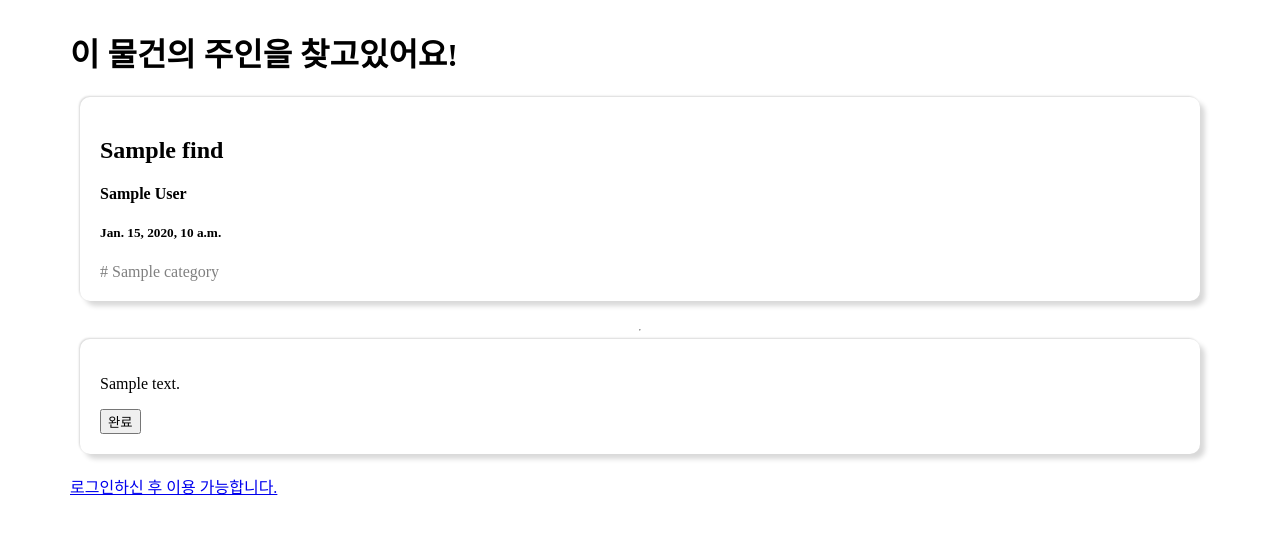
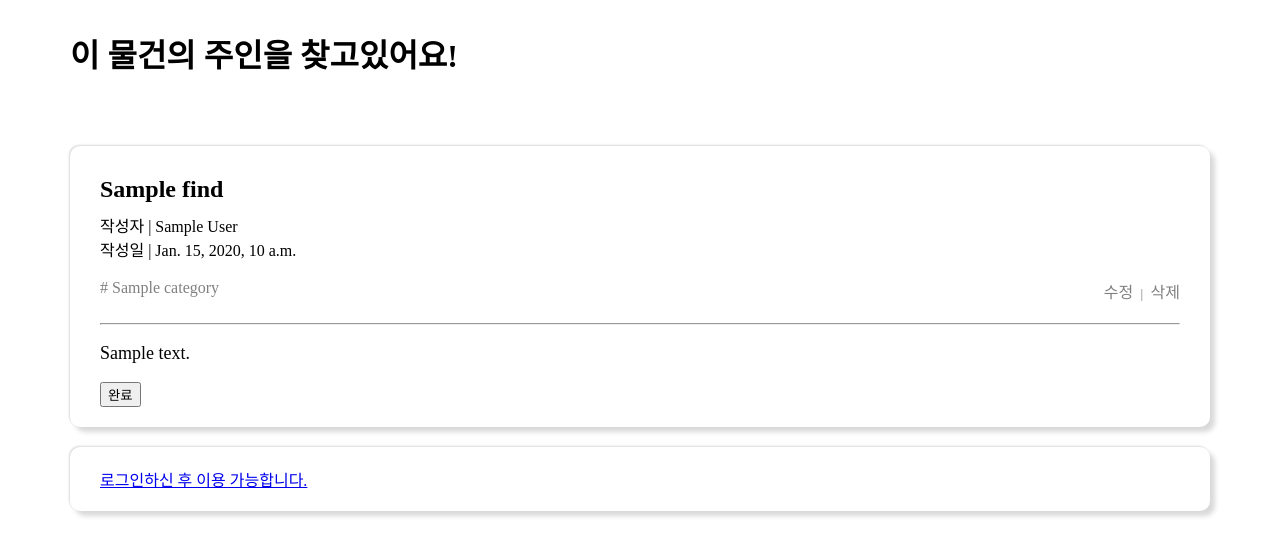
Before and after one commit to 2023-DSWU-Internet-Programming-Project/LostDS, a Django app: template project/message/templates/message/findItem_detail.html in a window 1280 px wide. Shown: the top 556 px of the page. Run offline with Django 4.2, Linux system fonts and the light colour scheme; the template is opened without the code that fills it: most values are stand-ins (such as "Sample title", 1, 10 or a date in 2020); some web fonts are replaced.

Commit message:
디테일 페이지 css 수정 1

```diff
--- a/project/message/static/message/css/base_detail.css
+++ b/project/message/static/message/css/base_detail.css
@@ -13,6 +13,10 @@
     font-style: normal;
 }
 
+
+
+
+
 body {
     font-family: 'EASTARJET-Medium';
 }
@@ -21,27 +25,97 @@
     /* 컨텐츠의 최대 넓이 */
     max-width: 1140px;
     display: grid;
-    margin: 0 auto;
+    margin: 30px auto;
 }
 
-.title-content {
+button {}
+
+/* a 태그 폰트 색상 및 밑줄 설정 */
+.detail-link {
+    text-decoration-line: none;
+}
+
+.detail-link:link {
+    color: gray;
+}
+
+.detail-link:visited {
+    color: gray;
+}
+
+.detail-link:hover {
+    color: gray;
+    text-decoration-line: underline;
+}
+
+.detail-link:active {
+    color: gray;
+}
+
+
+
+
+
+/* 게시글 CSS */
+.content-container {
     /* 컨텐츠의 최대 너비 */
     max-width: 100%;
+    margin: 70px 0 20px 0;
     box-shadow: 5px 5px 5px #D9D9D9, -1px -1px 2px #D9D9D9;
     border-radius: 10px;
-    margin: 0px 10px 20px 10px;
-    padding: 20px;
+    padding: 20px 30px;
 }
 
-.content-content {
+.title-content {}
+
+.content-content {}
+
+
+
+
+
+/* 댓글 CSS */
+.comment-container {
     /* 컨텐츠의 최대 너비 */
     max-width: 100%;
+    margin-bottom: 20px 0 70px 0;
     box-shadow: 5px 5px 5px #D9D9D9, -1px -1px 2px #D9D9D9;
     border-radius: 10px;
-    margin: 0px 10px 20px 10px;
-    padding: 20px;
+    padding: 20px 30px;
 }
 
-.comment-container {}
+.comment-content {}
 
-.comment-content {}
+.comment-profile {
+    border-radius: 10px;
+}
+
+.comment-user {}
+
+.comment-text {}
+
+
+
+
+
+/* 폰트 CSS */
+.main-font {
+    font-size: xx-large;
+    font-weight: 900;
+}
+
+.title-font {
+    font-size: x-large;
+    font-weight: 700;
+    margin: 10px 0;
+}
+
+.sub-font {
+    font-size: medium;
+    font-weight: 500;
+}
+
+.content-font {
+    font-size: large;
+    font-weight: 500;
+}
--- a/project/message/templates/message/findItem_detail.html
+++ b/project/message/templates/message/findItem_detail.html
@@ -9,34 +9,49 @@
 </head>
 
 <body>
+  <!-- 디테일 페이지 컨테이너 -->
   <div class="container">
-    <h1>이 물건의 주인을 찾고있어요!</h1>
+    <div class="main-font">이 물건의 주인을 찾고있어요!</div>
+
+    <!-- 게시글 컨테이너 -->
+    <div class="content-container">
+      <!-- 게시글 속성(제목, 카테고리 등) 컨텐츠 -->
       <div class="title-content">
-      <h2>{{ find.title }}</h2>
-      <h4>{{ find.author }}</h4>
-      <h5>{{ find.created_at }}</h5>
+        <div class="title-font">{{ find.title }}</div>
+        <div class="sub-font">
+          작성자 | {{ find.author }}<br>
+          작성일 | {{ find.created_at }}<br /><br />
           {% if find.category %}
           <span style="color: gray"># {{ find.category }}</span>
           {% else %}
           <span style="color: gray"># 기타</span>
           {% endif %}
+          <span style="float:right">
+            <a class="detail-link" href="/message/find/update_post/{{ find.pk }}/">수정</a>
+            <small style="color: gray;">&nbsp;|&nbsp;</small>
+            <a class="detail-link" href="/message/find/delete_post/{{ find.pk }}/">삭제</a>
+          </span>
         </div>
+      </div>
+      <br />
       <hr />
+
+      <!-- 게시글 내용 컨텐츠 -->
       <div class="content-content">
         {% if user.is_authenticated and user == find.author %}
-      <a href="/message/find/update_post/{{ find.pk }}/">수정</a>
-      <a href="/message/find/delete_post/{{ find.pk }}/">삭제</a>
         {% endif %}
-      <p>{{ find.content }}</p>
+        <p class="content-font">{{ find.content }}</p>
         <form action="{% url 'complete_post' pk=find.id %}" method="post">
           {% csrf_token %}
           <button type="submit">완료</button>
         </form>
       </div>
+    </div>
 
-    <!-- 댓글 -->
+    <!-- 댓글 컨테이너 -->
     <div class="comment-container">
       {% if user.is_authenticated %}
+      <!-- 댓글 입력 폼 -->
       <form id="comment-form" method="POST" action="/message/find/{{ find.pk }}/new_comment/">
         {% csrf_token %}
         <div>
@@ -45,17 +60,30 @@
         <button type="submit">등록</button>
       </form>
       {% else %}
-      <a role="button" href="#">로그인하신 후 이용 가능합니다.</a>
+      <a class="sub-font" role="button" href="#">로그인하신 후 이용 가능합니다.</a>
       {% endif %}
+
+      <!-- 댓글 컨텐츠 -->
       {% if find.comment_set.exists %}
       {% for comment in find.comment_set.iterator %}
       <div class="comment-content" id="comment-{{ comment.pk }}">
-        <img src="http://placehold.it/50x50" alt="">
+
+        <!-- 댓글 단 유저 정보 -->
+        <div class="comment-user">
+          <img class="comment-profile" src="http://placehold.it/40x40" alt="">
+          <span class="sub-font">
+            {{ comment.author.username }}<br>
+            <small style="color: gray;">{{ comment.created_at }}</small>
+          </span>
+        </div>
+
+        <!-- 댓글 내용 -->
         <div class="comment-text">
-          <h5>{{ comment.author.username }} &nbsp;&nbsp;
-            <small style="color: gray;">{{ comment.created_at }}</small>
-          </h5>
-          <p>{{ comment.content | linebreaks }}</p>
+          <p>
+          <div class="sub-font">
+            {{ comment.content | linebreaks }}
+          </div>
+          </p>
         </div>
       </div>
       {% endfor %}
```
Also changed, not shown: project/message/static/message/css/base_list.css (+9 -9 lines), project/db.sqlite3, project/message/static/message/image/card.png (added), project/message/static/message/image/cloth.png (added), project/message/static/message/image/cosmetics.png (added), project/message/static/message/image/ect.png (added), project/message/static/message/image/machine.png (added), project/message/static/message/image/pencil.png (added), project/message/static/message/image/tumbler.png (added), project/message/static/message/image/wallet.png (added). Lines whose indentation alone changed are shown as unchanged.
